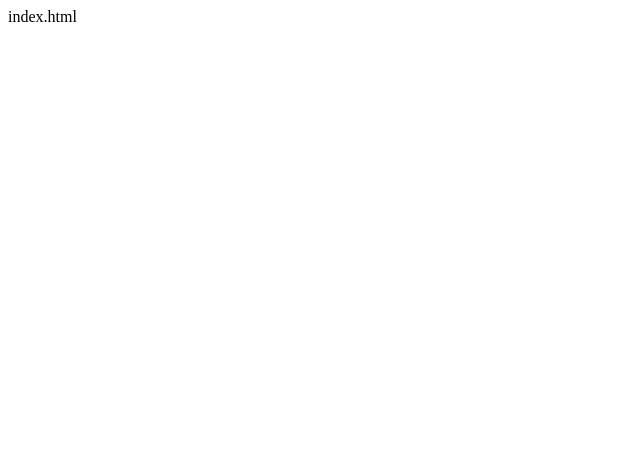
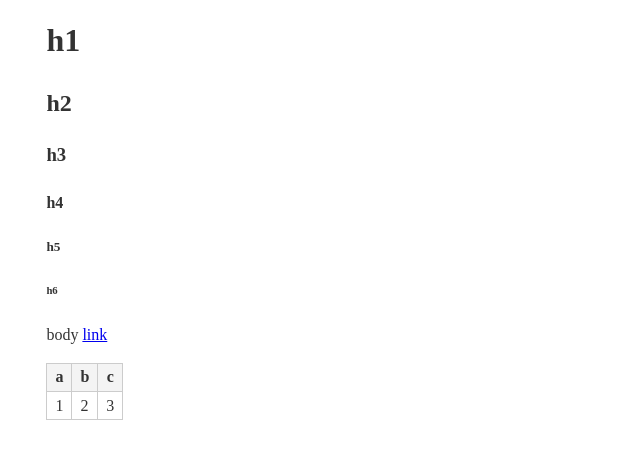
Before and after one commit to sonota88/sinatra-template, a plain HTML site: page views/index.html in a window 1280 px wide. Shown: the whole page, without its empty margins (0-640 px from the left). Drawn offline with nearby package versions, Linux system fonts and the light colour scheme.

Commit message:
wip  2017-06-04 10:43:03

```diff
--- a/public/css/base.css
+++ b/public/css/base.css
@@ -1 +1,20 @@
-/* TODO */
+* {
+  line-height: 150%;
+}
+
+body {
+  padding: 0.5rem 3%;
+  color: #333;
+}
+
+table {
+  border-collapse: collapse;
+  margin: 1rem 0;
+}
+th, td {
+  border: solid 1px #ccc;
+  padding: 0.1rem 0.5rem;
+}
+th {
+  background: #f4f4f4;
+}
--- /dev/null
+++ b/public/js/page_index.js
@@ -0,0 +1,7 @@
+let __p = {
+  init(){
+    puts("init");
+  }
+};
+
+$(__p.init);
--- a/views/index.html
+++ b/views/index.html
@@ -1 +1,36 @@
-index.html
+<!DOCTYPE>
+<html lang="ja">
+  <head>
+    <meta charset="utf-8" />
+    <title>{title}</title>
+    <script src="/js_ext/jquery.js"></script>
+    <script src="/js/common.js"></script>
+    <script src="/js/page_index.js"></script>
+
+    <link rel="stylesheet" href="/css/base.css" type="text/css" />
+  </head>
+
+  <body>
+    <h1>h1</h1>
+    <h2>h2</h2>
+    <h3>h3</h3>
+    <h4>h4</h4>
+    <h5>h5</h5>
+    <h6>h6</h6>
+    body
+    <a href="#">link</a>
+
+    <table>
+      <tr>
+        <th>a</th>
+        <th>b</th>
+        <th>c</th>
+      </tr>
+      <tr>
+        <td>1</td>
+        <td>2</td>
+        <td>3</td>
+      </tr>
+    </table>
+  </body>
+</html>
```
Also changed, not shown: 1 other file.
